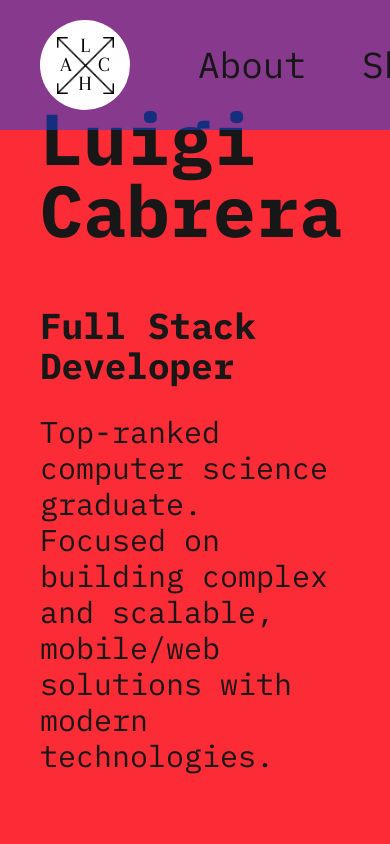
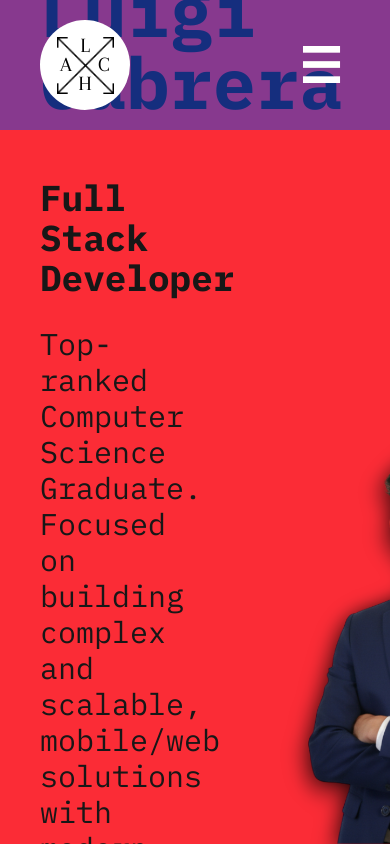
Before and after one commit to luigicabrera10/Personal-Website-2, a Next.js app: page / in a window 390 px wide. Built offline with nearby package versions, Linux system fonts and the light colour scheme.

Commit message:
📱 Added responsive design to navbar

```diff
--- a/src/app/@about/page.tsx
+++ b/src/app/@about/page.tsx
@@ -5,8 +5,7 @@ export default function AboutPage(){
    return (
       <section className="w-full h-full bg-red-500 flex justify-evenly items-center snap-start" id="about">
 
-
-         <div className="px-10">
+         <div className="px-10 w-3/5 ">
             <div className="text-7xl font-bold py-10">
                Luigi Cabrera
             </div>
@@ -16,16 +15,17 @@ export default function AboutPage(){
             </div>
 
             <div className="text-3xl py-2">
-            Top-ranked computer science graduate.
+               Top-ranked Computer Science Graduate.
                <br></br>
                Focused on building complex and scalable, mobile/web solutions with modern technologies.
             </div>
+
          </div>
 
          <Image
-            className="px-10 self-end"
             width={650}
             height={650}
+            className="px-10 self-end"
             src={'/imgs/luigi.png'}
             alt="Yeap.. that's me"
          />
--- a/src/components/Navbar/Navbar.tsx
+++ b/src/components/Navbar/Navbar.tsx
@@ -1,8 +1,5 @@
-// import Link from "next/link";
-import Logo from "../Logo/Logo";
-import { sections } from "@/data/sections";
-import LinkBlock from "./components/LinkBlock";
-
+import Logo from "@/components/Logo/Logo";
+import NavbarSections from "@/components/Navbar/components/NavbarSections";
 
 export default function Navbar() {
 
@@ -14,15 +11,9 @@ export default function Navbar() {
                     circlePadding={10}
                 />
             </div>
-            <div className="flex flex-row justify-end items-center">
-                {
-                    sections.map( (sectionName: string, sectionIndex: number) => {
-                        return (
-                            <LinkBlock key={sectionIndex} sectionName={sectionName} sectionId={sectionIndex}/>
-                        )
-                    })
-                }
-            </div>
+
+            <NavbarSections />
+
         </nav>
     );
 }
--- a/src/components/Navbar/components/LinkBlock.tsx
+++ b/src/components/Navbar/components/LinkBlock.tsx
@@ -2,13 +2,22 @@
 import { useActiveSection } from "@/context/ActiveSectionContext";
 import Link from "next/link";
 
-export default function LinkBlock({sectionName, sectionId} : { sectionName: string, sectionId: number}){
+export default function LinkBlock({
+    sectionName,
+    sectionId,
+    closeMenu
+} : {
+    sectionName: string,
+    sectionId: number,
+    closeMenu?: () => void
+}){
     const {activeSection} = useActiveSection();
     return (
         <Link
-            className={`block px-7 py-4 text-4xl`}
+            className={`block py-4 lg:p-5 xl:px-7 lg:text-3xl xl:text-4xl`}
             style={activeSection.id === sectionId ? {color: "green"} : {}}
             href={`#${sectionName.toLowerCase()}`}
+            onClick={() => {if (closeMenu !== undefined) closeMenu(); console.log("click")}}
         >
             {sectionName}
         </Link>
--- /dev/null
+++ b/src/components/Navbar/components/NavbarSections.tsx
@@ -0,0 +1,47 @@
+'use client'
+import { useState } from "react";
+import { sections } from "@/data/sections";
+import LinkBlock from "@/components/Navbar/components/LinkBlock";
+
+export default function NavbarSections(){
+
+    const [isOpen, setIsOpen] = useState(false);
+
+    return (
+        <>
+            <div className="flex flex-col justify-center lg:hidden items-end">
+                <button
+                    onClick={() => setIsOpen(!isOpen)}
+                    className="text-white text-5xl focus:outline-none font-bold px-12"
+                >
+                    {isOpen ? "✕" : "☰"}
+                </button>
+            </div>
+
+            {isOpen && (
+                <div className="bg-blue-500/50 fixed w-full lg:hidden px-12 mt-33 text-4xl md:text-5xl">
+                    {sections.map( (sectionName: string, sectionIndex: number) => {
+                        return (
+                            <LinkBlock key={sectionIndex} sectionName={sectionName} sectionId={sectionIndex} closeMenu={() => setIsOpen(false)}/>
+                        )
+                    })}
+                </div>
+            )}
+
+            <div className="hidden lg:flex flex-row justify-end items-center">
+                {
+                    sections.map( (sectionName: string, sectionIndex: number) => {
+                        return (
+                            <LinkBlock
+                                key={sectionIndex}
+                                sectionName={sectionName}
+                                sectionId={sectionIndex}
+                            />
+                        )
+                    })
+                }
+            </div>
+        </>
+
+    )
+}
```
Lines whose indentation alone changed are shown as unchanged.
